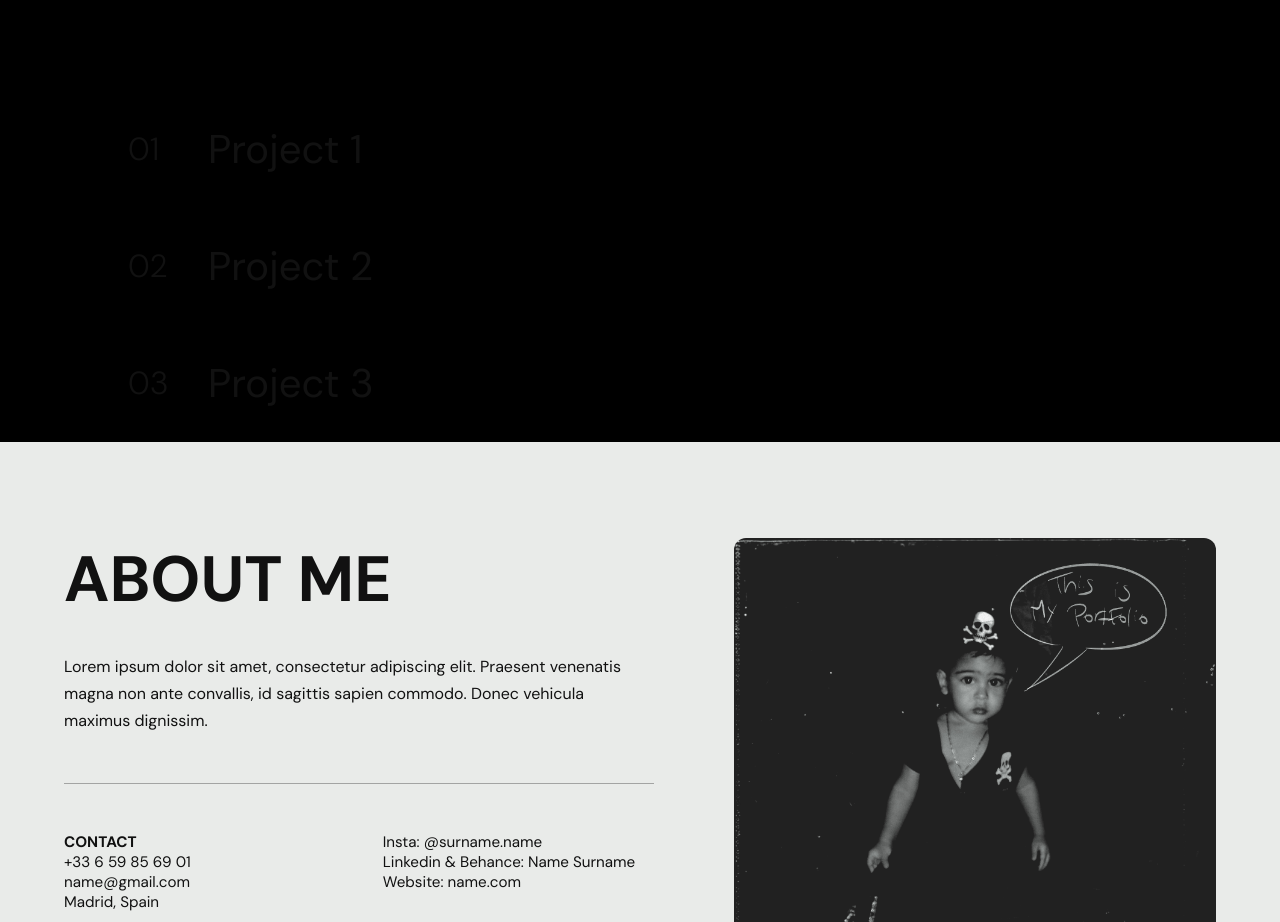
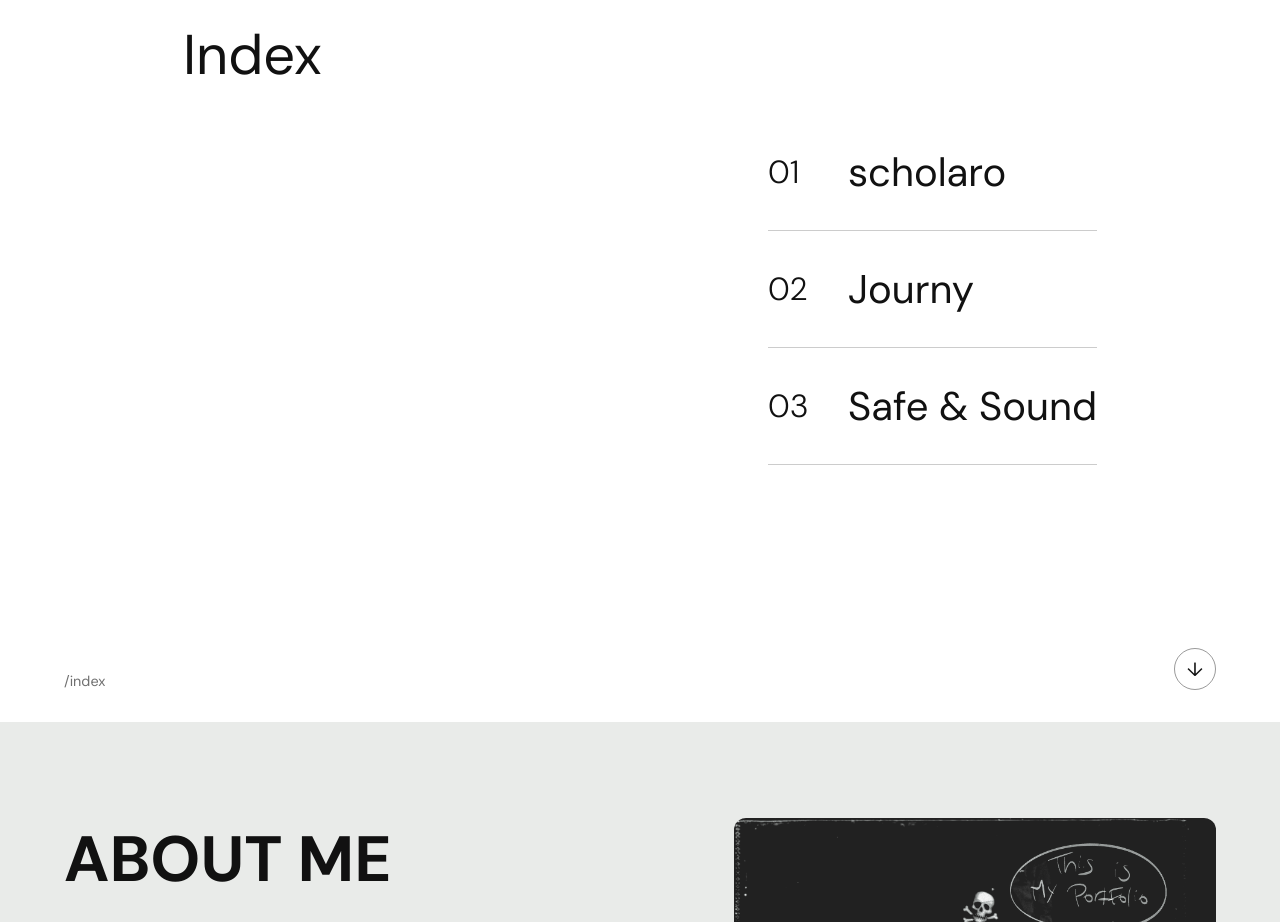
Before and after one commit to arknt/repository-2025-2026, a website with bundled scripts: page student-project-template/index.html in a window 1280 px wide. Shown: the part 960-1882 px from the top of the page. Built offline with nearby package versions, Linux system fonts and the light colour scheme; files whose address does not match are found by name; a web font is replaced by a local one.

Commit message:
Index adjustment

```diff
--- a/student-project-template/index.html
+++ b/student-project-template/index.html
@@ -39,6 +39,8 @@
   </div>
 </section>
 
+<section class="index-section">
+  <div class="index-container">
 
     <!-- Title -->
     <h2 class="index-title">Index</h2>
@@ -48,20 +50,28 @@
 
       <a href="#" class="index-item">
         <span class="index-number">01</span>
-        <span class="index-name">Project 1</span>
+        <span class="index-name">scholaro</span>
       </a>
 
       <a href="#" class="index-item">
         <span class="index-number">02</span>
-        <span class="index-name">Project 2</span>
+        <span class="index-name">Journy</span>
       </a>
 
       <a href="#" class="index-item">
         <span class="index-number">03</span>
-        <span class="index-name">Project 3</span>
+        <span class="index-name">Safe & Sound</span>
       </a>
 
     </div>
+
+  </div>
+
+  <!-- Footer helpers -->
+  <span class="section-path">/index</span>
+  <div class="scroll-indicator">↓</div>
+</section>
+
 
   </div>
 
```
